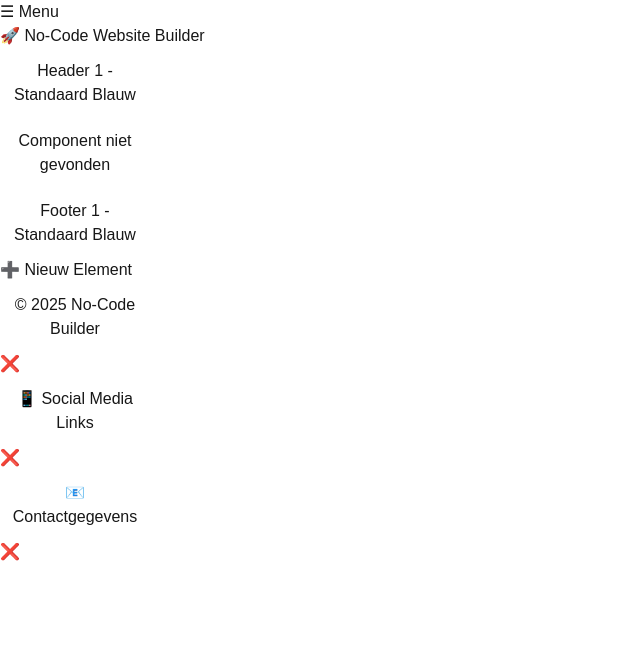
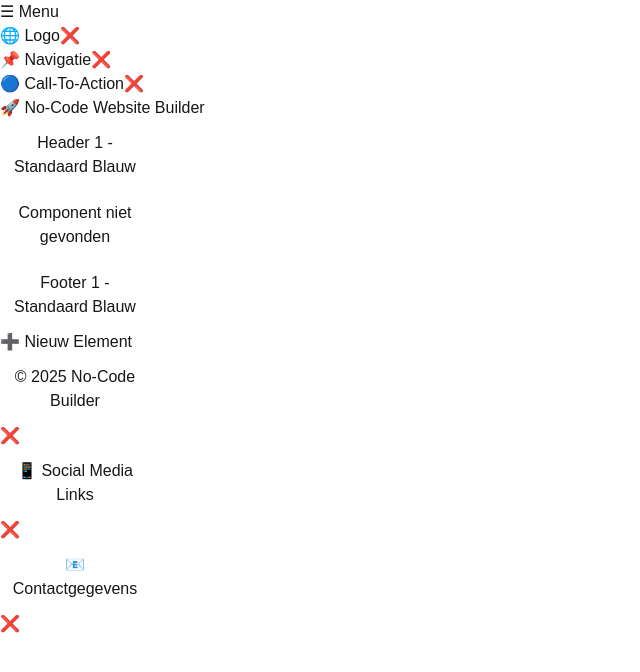
Before and after one commit to dreddyaell/no-code-builder, a Next.js app: page / in a window 1280 px wide. Shown: the top 672 px of the page, without its empty margins (0-640 px from the left). Built offline with nearby package versions, Linux system fonts and the light colour scheme.

Commit message:
oude methode toegepast
de nieuwe werkte voor nu niet

```diff
--- a/src/components/Header.tsx
+++ b/src/components/Header.tsx
@@ -1,4 +1,3 @@
-// components/Header.tsx
 "use client";
 import { useState, useEffect } from "react";
 import { DndContext, closestCenter } from "@dnd-kit/core";
@@ -13,34 +12,76 @@ interface HeaderItem {
 }
 
 export default function Header() {
-  const [headerItems, setHeaderItems] = useState<HeaderItem[]>([]);
+  const [headerItems, setHeaderItems] = useState<HeaderItem[] | null>(null);
+  const [isClient, setIsClient] = useState(false);
   const [menuOpen, setMenuOpen] = useState(false);
-  const [isClient, setIsClient] = useState(false);
+  const [editId, setEditId] = useState<string | null>(null);
+  const [editContent, setEditContent] = useState<string>("");
 
   useEffect(() => {
     setIsClient(true);
-    const storedItems = JSON.parse(localStorage.getItem("headerItems") || "[]");
-    setHeaderItems(storedItems);
+    const savedItems = JSON.parse(localStorage.getItem("headerItems") || "[]");
+    setHeaderItems(savedItems.length > 0 ? savedItems : [
+      { id: "logo", content: "🌐 Logo", type: "text" },
+      { id: "nav", content: "📌 Navigatie", type: "text" },
+      { id: "cta", content: "🔵 Call-To-Action", type: "text" },
+    ]);
   }, []);
 
   useEffect(() => {
-    if (isClient) {
+    if (isClient && headerItems !== null) {
       localStorage.setItem("headerItems", JSON.stringify(headerItems));
     }
   }, [headerItems, isClient]);
 
+  const generateId = () => `item-${Date.now()}-${Math.floor(Math.random() * 10000)}`;
+
+  const handleDragEnd = (event: any) => {
+    const { active, over } = event;
+    if (!over || active.id === over.id) return;
+
+    const oldIndex = headerItems!.findIndex((item) => item.id === active.id);
+    const newIndex = headerItems!.findIndex((item) => item.id === over.id);
+
+    setHeaderItems(arrayMove(headerItems!, oldIndex, newIndex));
+  };
+
   const addNewElement = (type: "text" | "image") => {
     const newItem: HeaderItem = {
-      id: `item-${crypto.randomUUID()}`,
-      content: type === "text" ? "📄 Nieuwe Tekst" : "🖼️ Nieuwe Afbeelding",
+      id: generateId(),
+      content: type === "text" ? "Nieuwe Tekst" : "https://via.placeholder.com/100",
       type,
     };
-    setHeaderItems([...headerItems, newItem]);
+    setHeaderItems((prevItems) => [...(prevItems || []), newItem]);
   };
 
   const removeElement = (id: string) => {
-    setHeaderItems(headerItems.filter((item) => item.id !== id));
+    setHeaderItems((prevItems) => prevItems!.filter(item => item.id !== id));
   };
+
+  const startEditing = (id: string, content: string) => {
+    setEditId(id);
+    setEditContent(content);
+  };
+
+  const saveEdit = () => {
+    setHeaderItems((prevItems) =>
+      prevItems!.map(item => (item.id === editId ? { ...item, content: editContent } : item))
+    );
+    setEditId(null);
+  };
+
+  const handleImageUpload = (event: React.ChangeEvent<HTMLInputElement>, id: string) => {
+    if (event.target.files && event.target.files[0]) {
+      const file = event.target.files[0];
+      const imageUrl = URL.createObjectURL(file);
+      setHeaderItems((prevItems) =>
+        prevItems!.map(item => (item.id === id ? { ...item, content: imageUrl } : item))
+      );
+    }
+  };
+
+  if (headerItems === null) return null; // ❗ Voorkom rendering totdat useEffect is geladen
 
   return (
     <header className="w-full fixed top-0 left-0 bg-blue-500 text-white p-4 shadow-md flex flex-col items-center">
@@ -67,23 +108,50 @@ export default function Header() {
         </div>
       )}
       {isClient && (
-        <DndContext collisionDetection={closestCenter}>
+        <DndContext collisionDetection={closestCenter} onDragEnd={handleDragEnd}>
           <SortableContext items={headerItems.map((item) => item.id)}>
-            <div className="flex gap-4 p-4 border border-dashed border-white w-full min-h-[50px]">
+            <div className="flex gap-4">
               {headerItems.map((item) => (
-                <SortableItem key={item.id} id={item.id}>
-                  {item.type === "text" ? (
-                    <span>{item.content}</span>
+                <div key={item.id} className="flex items-center gap-2">
+                  {editId === item.id ? (
+                    <input
+                      type="text"
+                      value={editContent}
+                      onChange={(e) => setEditContent(e.target.value)}
+                      onBlur={saveEdit}
+                      className="p-1 border rounded text-black"
+                      autoFocus
+                    />
                   ) : (
-                    <img src={item.content} alt="Afbeelding" className="w-16 h-16" />
+                    item.type === "text" ? (
+                      <span onDoubleClick={() => startEditing(item.id, item.content)}>
+                        {item.content}
+                      </span>
+                    ) : (
+                      <div className="flex flex-col items-center">
+                        <img
+                          src={item.content}
+                          alt="Gebruiker afbeelding"
+                          className="w-16 h-16 object-cover cursor-pointer"
+                          onClick={() => document.getElementById(`upload-${item.id}`)?.click()}
+                        />
+                        <input
+                          type="file"
+                          id={`upload-${item.id}`}
+                          accept="image/*"
+                          className="hidden"
+                          onChange={(e) => handleImageUpload(e, item.id)}
+                        />
+                      </div>
+                    )
                   )}
                   <button
                     onClick={() => removeElement(item.id)}
-                    className="ml-2 p-1 bg-red-500 text-white rounded hover:bg-red-700"
+                    className="p-1 bg-red-500 text-white rounded hover:bg-red-700"
                   >
                     ❌
                   </button>
-                </SortableItem>
+                </div>
               ))}
             </div>
           </SortableContext>
```
